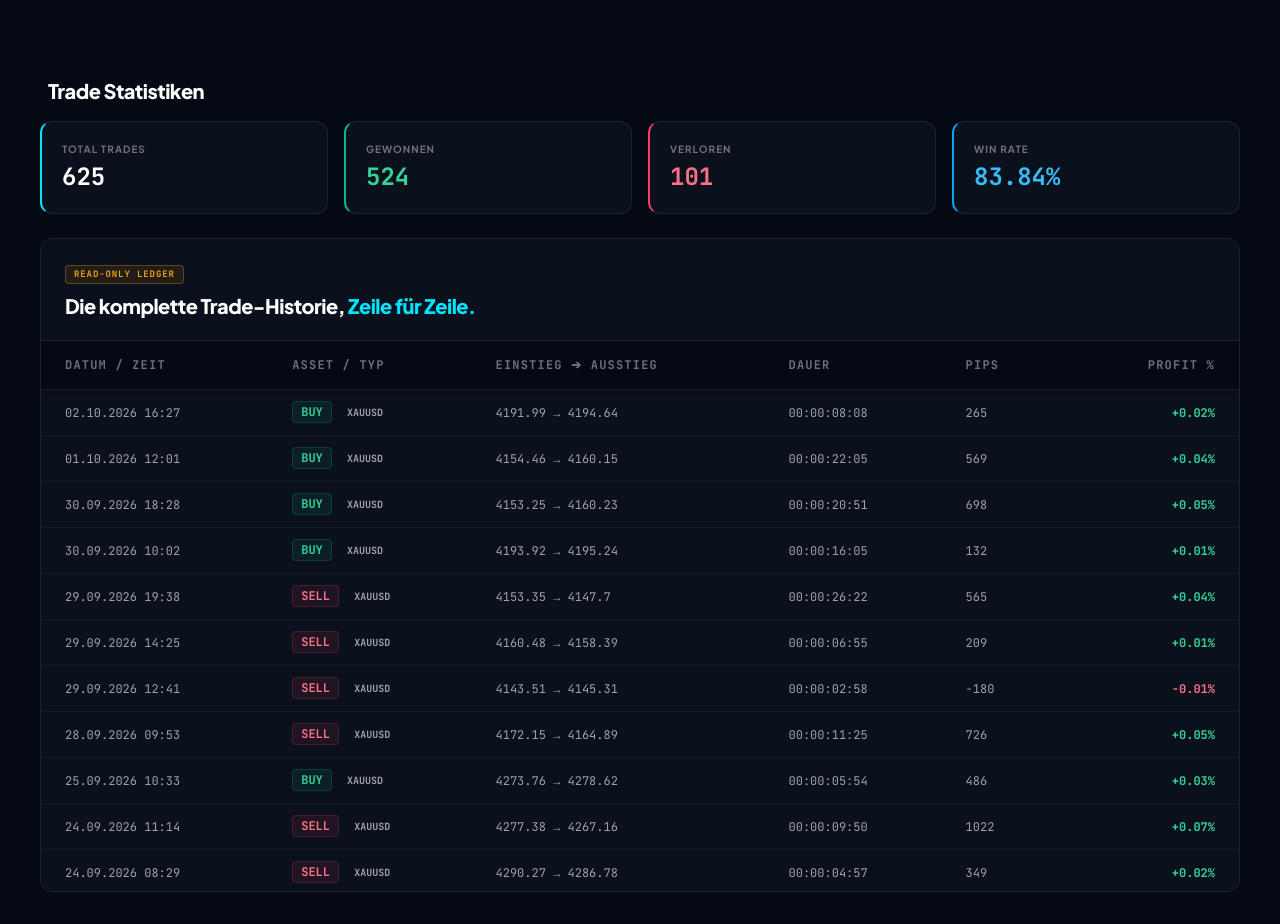
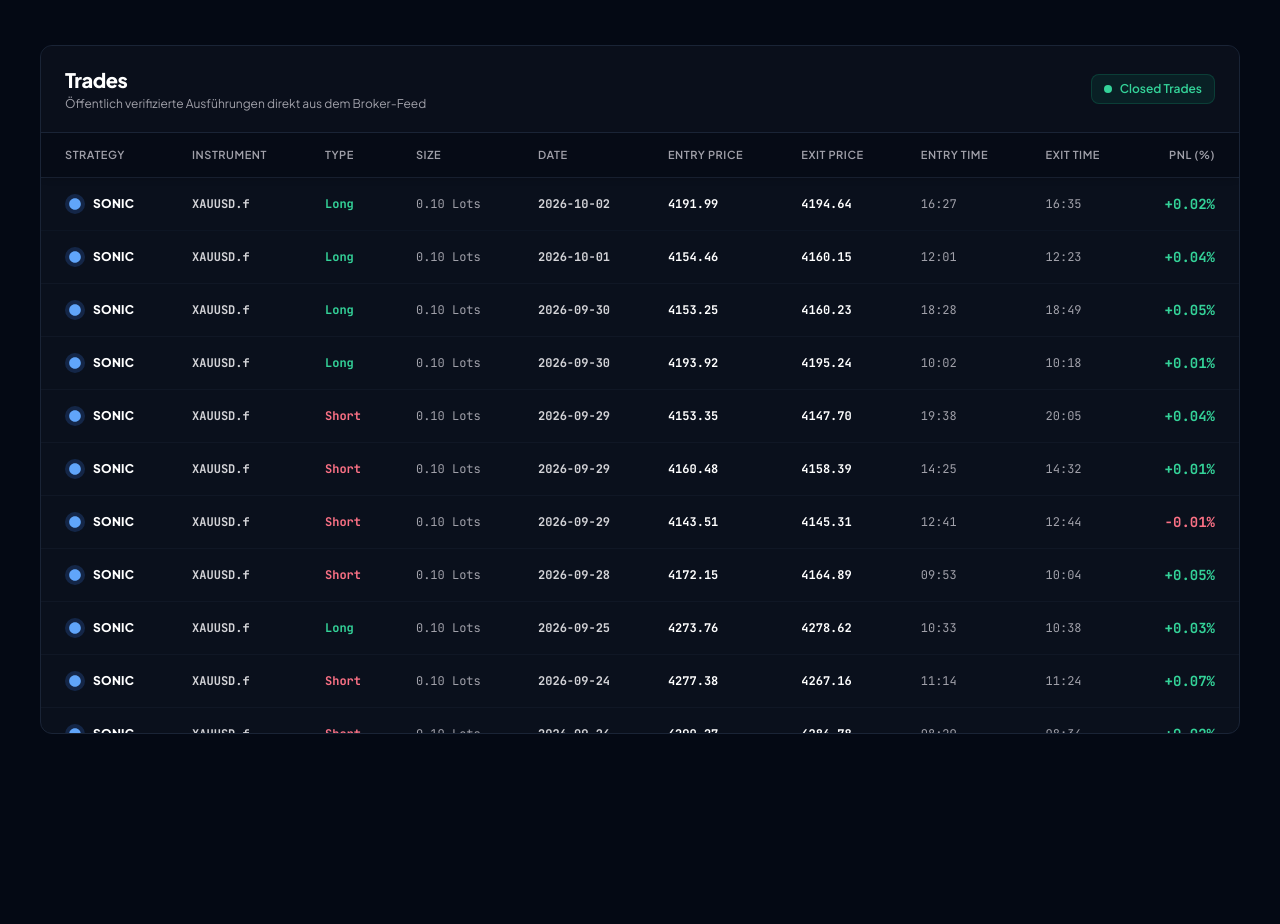
Before and after one commit to stef-wef/SocialTrading, a plain HTML site: page Strategies/Sonic.html in a window 1280 px wide. Shown: the part 1636-2560 px from the top of the page. After the commit the page ends 2402 px from the top, so only its background shows below. Drawn offline with nearby package versions, Linux system fonts and the light colour scheme.

Commit message:
table changes

```diff
--- a/Strategies/Sonic.html
+++ b/Strategies/Sonic.html
@@ -239,55 +239,40 @@
             </div>
         </div>
 
-        <!-- Trade Statistiken -->
-        <div class="pt-8">
-            <h2 class="text-xl font-extrabold text-white tracking-tight mb-4 px-2" data-i18n="tradeStats">Trade Statistiken</h2>
-
-            <div class="grid grid-cols-2 md:grid-cols-4 gap-4 mb-6">
-                <div class="glass-panel p-5 border-l-2 border-l-accentCyan">
-                    <p class="text-[10px] text-zinc-500 uppercase tracking-widest font-bold mb-1" data-i18n="totalTrades">Total Trades</p>
-                    <p class="text-2xl font-bold text-white font-mono" id="stat-total">0</p>
+        <!-- Trade Historie / Closed Trades Table -->
+        <div class="glass-panel overflow-hidden">
+            <div class="px-6 py-5 border-b border-cardBorder flex flex-col sm:flex-row justify-between items-start sm:items-center gap-4 bg-cardBg/60">
+                <div>
+                    <h2 class="text-xl font-extrabold text-white tracking-tight flex items-center gap-2">
+                        <span>Trades</span>
+                    </h2>
+                    <p class="text-xs text-zinc-400 mt-0.5">Öffentlich verifizierte Ausführungen direkt aus dem Broker-Feed</p>
                 </div>
-                <div class="glass-panel p-5 border-l-2 border-l-emerald-500">
-                    <p class="text-[10px] text-zinc-500 uppercase tracking-widest font-bold mb-1" data-i18n="winningTrades">Gewonnen</p>
-                    <p class="text-2xl font-bold text-emerald-400 font-mono" id="stat-wins">0</p>
-                </div>
-                <div class="glass-panel p-5 border-l-2 border-l-rose-500">
-                    <p class="text-[10px] text-zinc-500 uppercase tracking-widest font-bold mb-1" data-i18n="losingTrades">Verloren</p>
-                    <p class="text-2xl font-bold text-rose-400 font-mono" id="stat-losses">0</p>
-                </div>
-                <div class="glass-panel p-5 border-l-2 border-l-sky-500">
-                    <p class="text-[10px] text-zinc-500 uppercase tracking-widest font-bold mb-1" data-i18n="winRate">Win Rate</p>
-                    <p class="text-2xl font-bold text-sky-400 font-mono" id="stat-winrate">0.00%</p>
+                <div class="inline-flex items-center gap-2 px-3 py-1.5 rounded-lg bg-emerald-500/10 border border-emerald-500/20 text-emerald-400 text-xs font-semibold">
+                    <span class="w-2 h-2 rounded-full bg-emerald-400"></span> Closed Trades
                 </div>
             </div>
 
-            <!-- Ledger -->
-            <div class="glass-panel overflow-hidden">
-                <div class="px-6 py-5 border-b border-cardBorder flex justify-between items-center bg-cardBg/50">
-                    <div>
-                        <div class="inline-flex items-center gap-2 px-2 py-0.5 rounded bg-amber-500/10 border border-amber-500/30 text-amber-500 text-[9px] font-mono font-bold tracking-widest uppercase mb-2">
-                            Read-Only Ledger
-                        </div>
-                        <h2 class="text-xl font-extrabold text-white tracking-tight"><span data-i18n="ledgerTitle1">Die komplette Trade-Historie,</span> <span class="text-accentCyan" data-i18n="ledgerTitle2">Zeile für Zeile.</span></h2>
-                    </div>
-                </div>
-                <div class="overflow-x-auto max-h-[550px] table-scroll">
-                    <table class="w-full text-left border-collapse text-xs font-mono whitespace-nowrap">
-                        <thead class="sticky top-0 bg-darkBg z-10 shadow-md">
-                            <tr class="text-zinc-500 uppercase tracking-widest border-b border-cardBorder">
-                                <th class="px-6 py-4 font-semibold" data-i18n="colDate">Datum / Zeit</th>
-                                <th class="px-6 py-4 font-semibold" data-i18n="colAsset">Asset</th>
-                                <th class="px-6 py-4 font-semibold">Einstieg ➔ Ausstieg</th>
-                                <th class="px-6 py-4 font-semibold">Dauer</th>
-                                <th class="px-6 py-4 font-semibold">Pips</th>
-                                <th class="px-6 py-4 font-semibold text-right" data-i18n="colProfit">Profit %</th>
-                            </tr>
-                        </thead>
-                        <tbody id="trades-table-body" class="divide-y divide-cardBorder/50 text-zinc-300">
-                        </tbody>
-                    </table>
-                </div>
+            <div class="overflow-x-auto max-h-[600px] table-scroll">
+                <table class="w-full text-left border-collapse text-xs whitespace-nowrap">
+                    <thead class="sticky top-0 bg-[#060B16] z-10 shadow-md">
+                        <tr class="text-zinc-400 uppercase tracking-wider text-[11px] border-b border-cardBorder">
+                            <th class="px-6 py-3.5 font-semibold">Strategy</th>
+                            <th class="px-6 py-3.5 font-semibold">Instrument</th>
+                            <th class="px-6 py-3.5 font-semibold">Type</th>
+                            <th class="px-6 py-3.5 font-semibold">Size</th>
+                            <th class="px-6 py-3.5 font-semibold">Date</th>
+                            <th class="px-6 py-3.5 font-semibold">Entry Price</th>
+                            <th class="px-6 py-3.5 font-semibold">Exit Price</th>
+                            <th class="px-6 py-3.5 font-semibold">Entry Time</th>
+                            <th class="px-6 py-3.5 font-semibold">Exit Time</th>
+                            <th class="px-6 py-3.5 font-semibold text-right">PnL (%)</th>
+                        </tr>
+                    </thead>
+                    <tbody id="trades-table-body" class="divide-y divide-cardBorder/40 text-zinc-300 font-mono">
+                        <!-- Wird dynamisch durch app.js befüllt -->
+                    </tbody>
+                </table>
             </div>
         </div>
 
--- a/Strategies/app.js
+++ b/Strategies/app.js
@@ -396,7 +396,6 @@ class DualEngineApp {
         }
     }
 
-    // --- STATISTIKEN & HISTORIE TABELLE ---
     renderStatsAndTable() {
         if (!this.rawTrades || this.rawTrades.length === 0) return;
 
@@ -406,8 +405,7 @@ class DualEngineApp {
 
         this.rawTrades.forEach(t => {
             const action = (t["Action"] || "").toLowerCase();
-            // Ein- und Auszahlungen ignorieren
-            if(action === 'buy' || action === 'sell') {
+            if (action === 'buy' || action === 'sell') {
                 activeTrades++;
                 if (parseFloat(t["Gain"] || 0) >= 0) wins++;
                 else losses++;
@@ -425,39 +423,61 @@ class DualEngineApp {
 
         if (!this.dom.tradesBody) return;
 
-        // Tabelle von neustem Datum zu ältestem
         let html = '';
         const reversedTrades = [...this.rawTrades].reverse();
 
         reversedTrades.forEach(t => {
-            const action = (t["Action"] || "").toUpperCase();
-            if(action !== 'BUY' && action !== 'SELL') return; // Deposits/Withdrawals ausblenden
+            const rawAction = (t["Action"] || "").toUpperCase();
+            if (rawAction !== 'BUY' && rawAction !== 'SELL') return; // Deposits/Withdrawals ausblenden
+
+            // Direction & Typ mapping (Long = Buy, Short = Sell)
+            const isLong = rawAction === 'BUY';
+            const typeLabel = isLong ? 'Long' : 'Short';
+            const typeColor = isLong ? 'text-emerald-400' : 'text-rose-400';
+
+            // Zeitstempel zerlegen (z.B. "10/02/2026 16:27")
+            const openParts = (t["Open Date"] || "").split(" ");
+            const closeParts = (t["Close Date"] || "").split(" ");
+
+            // Reines Datum & Uhrzeiten formatieren
+            let dateStr = t.dt || "-";
+            let entryTime = openParts[1] || "-";
+            let exitTime = closeParts[1] || "-";
+
+            // Preise, Lots & Gain
+            const openPrice = t["Open Price"] !== undefined ? Number(t["Open Price"]).toFixed(2) : '-';
+            const closePrice = t["Close Price"] !== undefined ? Number(t["Close Price"]).toFixed(2) : '-';
+            const lots = t["Units/Lots"] !== undefined ? `${Number(t["Units/Lots"]).toFixed(2)} Lots` : '-';
 
             const gainVal = parseFloat(t["Gain"] || 0);
             const isProfit = gainVal >= 0;
             const profitClass = isProfit ? 'text-emerald-400' : 'text-rose-400';
+            const formattedGain = `${isProfit ? '+' : ''}${gainVal.toFixed(2)}%`;
 
-            const badgeClass = action === 'BUY'
-                ? 'bg-emerald-500/10 text-emerald-400 border-emerald-500/20'
-                : 'bg-rose-500/10 text-rose-400 border-rose-500/20';
-
-            const typeBadge = `<span class="px-2 py-0.5 rounded border font-bold ${badgeClass}">${action}</span> <span class="ml-2 text-zinc-400 text-[10px]">${t["Symbol"] || 'XAUUSD'}</span>`;
-
-            // Reale Daten aus der JSON verwenden
-            const openPrice = t["Open Price"] !== undefined ? t["Open Price"] : '-';
-            const closePrice = t["Close Price"] !== undefined ? t["Close Price"] : '-';
-            const priceFlow = `${openPrice} &rarr; ${closePrice}`;
-            const duration = t["Duration (DD:HH:MM:SS)"] || '-';
-            const pips = t["Pips"] !== undefined ? t["Pips"] : '-';
+            // SVG Sonic Logo Badge wie im Screenshot
+            const sonicLogo = `
+                <div class="flex items-center gap-2">
+                    <div class="w-5 h-5 rounded-full bg-blue-500/20 text-blue-400 flex items-center justify-center text-[10px]">
+                        <svg class="w-3.5 h-3.5" viewBox="0 0 24 24" fill="currentColor">
+                            <path d="M12 2C6.48 2 2 6.48 2 12s4.48 10 10 10 10-4.48 10-10S17.52 2 12 2zm1 14.5v-2.1c2.1-.3 3.5-1.7 3.5-3.4 0-1.6-1.2-2.7-2.8-2.9v-2c1.9.3 2.9 1.4 3 2.8h1.8c-.2-2.4-1.9-4.2-4.8-4.5V3h-1.4v1.4c-2.3.3-4.1 1.9-4.1 4 0 2 1.6 3.3 3.7 3.7v2.3c-2-.3-3.2-1.5-3.3-3.1H6.9c.2 2.6 2.1 4.5 4.7 4.8v2.4h1.4z"/>
+                        </svg>
+                    </div>
+                    <span class="font-extrabold text-white text-xs tracking-wide">SONIC</span>
+                </div>
+            `;
 
             html += `
-                <tr class="hover:bg-cardBorder/30 transition-colors">
-                    <td class="px-6 py-3.5 text-zinc-400">${t.d}</td>
-                    <td class="px-6 py-3.5 font-semibold">${typeBadge}</td>
-                    <td class="px-6 py-3.5 text-zinc-400">${priceFlow}</td>
-                    <td class="px-6 py-3.5 text-zinc-400">${duration}</td>
-                    <td class="px-6 py-3.5 text-zinc-400">${pips}</td>
-                    <td class="px-6 py-3.5 text-right font-bold ${profitClass}">${isProfit ? '+' : ''}${gainVal.toFixed(2)}%</td>
+                <tr class="hover:bg-cardBorder/25 transition-colors border-b border-cardBorder/30">
+                    <td class="px-6 py-4 font-sans">${sonicLogo}</td>
+                    <td class="px-6 py-4 font-semibold text-zinc-300">${t["Symbol"] || 'XAUUSD'}.f</td>
+                    <td class="px-6 py-4 font-semibold ${typeColor}">${typeLabel}</td>
+                    <td class="px-6 py-4 text-zinc-400">${lots}</td>
+                    <td class="px-6 py-4 text-zinc-300 font-semibold">${dateStr}</td>
+                    <td class="px-6 py-4 text-white font-bold">${openPrice}</td>
+                    <td class="px-6 py-4 text-white font-bold">${closePrice}</td>
+                    <td class="px-6 py-4 text-zinc-400">${entryTime}</td>
+                    <td class="px-6 py-4 text-zinc-400">${exitTime}</td>
+                    <td class="px-6 py-4 text-right font-extrabold ${profitClass} text-sm">${formattedGain}</td>
                 </tr>
             `;
         });
```
